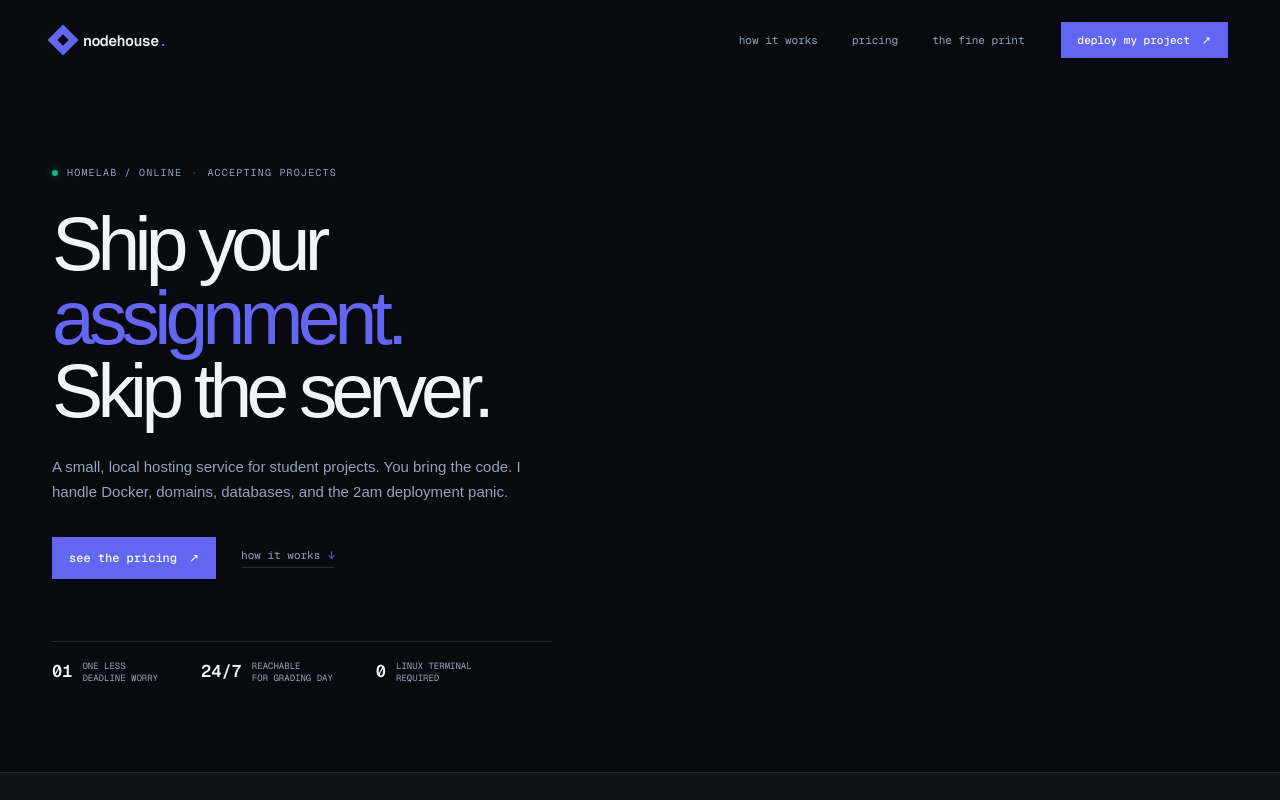
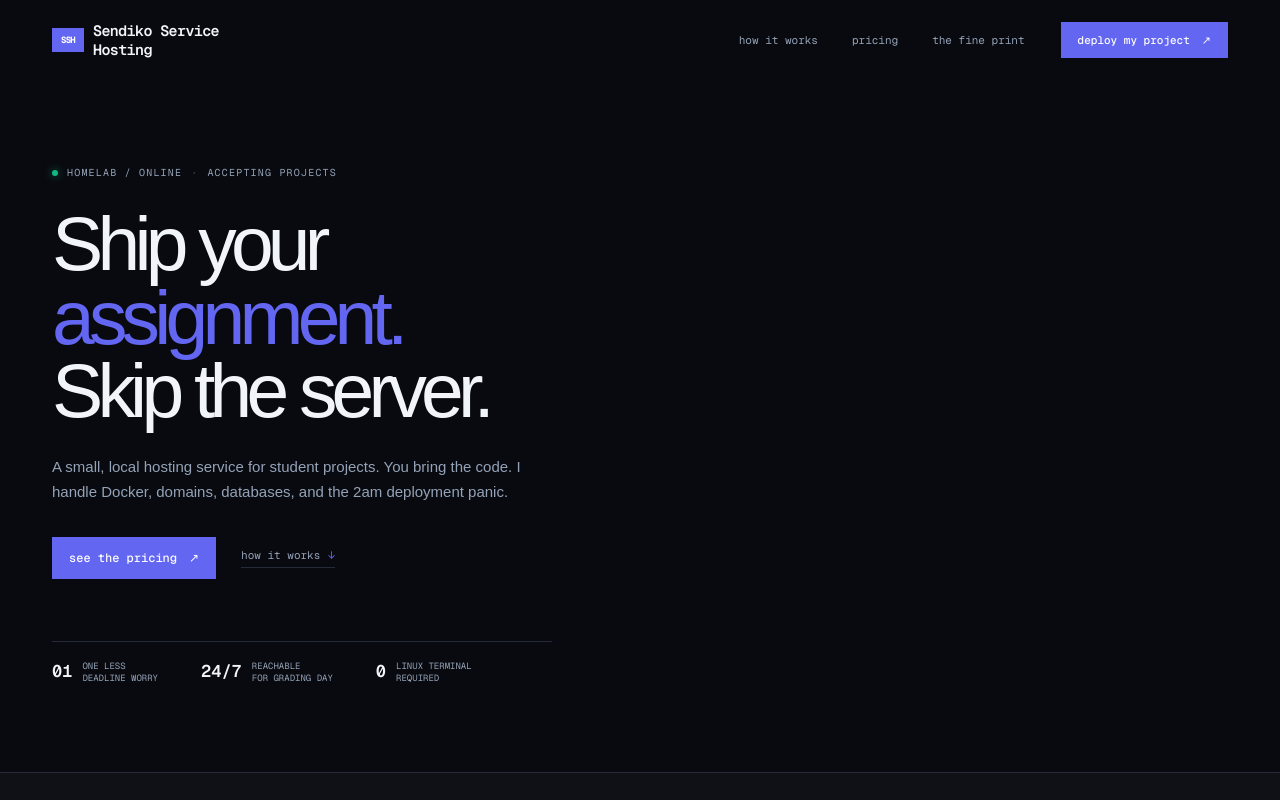
Before and after one commit to Sendiko/sendiko-service-hosting, a Next.js app: page / in a window 1280 px wide. Shown: the top 800 px of the page. Built offline with nearby package versions, Linux system fonts and the light colour scheme.

Commit message:
feat: update branding to Sendiko Service Hosting

```diff
--- a/app/globals.css
+++ b/app/globals.css
@@ -26,9 +26,8 @@ a { color: inherit; text-decoration: none; }
 .shell { max-width: 1240px; margin: 0 auto; padding-left: 32px; padding-right: 32px; }
 .nav { align-items: center; display: flex; height: 80px; justify-content: space-between; }
 .brand { align-items: center; display: inline-flex; font: 600 15px var(--font-geist-mono), monospace; gap: 9px; letter-spacing: -.04em; }
-.brand-dot { color: var(--indigo); }
-.brand-mark { align-items: center; background: var(--indigo); display: inline-flex; height: 22px; justify-content: center; transform: rotate(45deg); width: 22px; }
-.brand-mark span { background: var(--background); display: block; height: 8px; width: 8px; }
+.brand-mark { align-items: center; background: var(--indigo); color: #fff; display: inline-flex; font: 700 9px var(--font-geist-mono), monospace; height: 24px; justify-content: center; letter-spacing: -.08em; width: 32px; }
+.brand-name { max-width: 190px; }
 .nav-links { display: flex; gap: 34px; margin-left: auto; margin-right: 36px; }
 .nav-links a, .eyebrow, .status-label, .terminal-topbar, .metric-grid, .terminal-log, .terminal-footer, .price-table, .step-number, .footer-code { font-family: var(--font-geist-mono), monospace; }
 .nav-links a { color: var(--muted); font-size: 11px; transition: color .2s; }
--- a/app/layout.tsx
+++ b/app/layout.tsx
@@ -13,7 +13,7 @@ const geistMono = Geist_Mono({
 });
 
 export const metadata: Metadata = {
-  title: "nodehouse. — student project hosting",
+  title: "Sendiko Service Hosting — student project hosting",
   description: "Simple, local hosting for university assignments and final projects.",
 };
 
--- a/app/page.tsx
+++ b/app/page.tsx
@@ -84,9 +84,9 @@ export default function Home() {
   return (
     <main>
       <nav className="nav shell" aria-label="Main navigation">
-        <a className="brand" href="#top" aria-label="Nodehouse home">
-          <span className="brand-mark"><span /></span>
-          <span>nodehouse<span className="brand-dot">.</span></span>
+        <a className="brand" href="#top" aria-label="Sendiko Service Hosting home">
+          <span className="brand-mark">SSH</span>
+          <span className="brand-name">Sendiko Service Hosting</span>
         </a>
         <div className="nav-links">
           <a href="#how-it-works">how it works</a>
@@ -159,11 +159,11 @@ export default function Home() {
       <section className="cta-section shell" id="contact">
         <div className="cta-grid">
           <div><p className="eyebrow">ready when you are</p><h2>Your project deserves<br /><span>a live URL.</span></h2></div>
-          <div className="cta-action"><p>Tell me what you&apos;re building, when it&apos;s due, and where the repo lives.</p><a className="button" href="mailto:hello@nodehouse.local?subject=Project%20hosting%20request">start a conversation <ArrowUpRight /></a></div>
+          <div className="cta-action"><p>Tell me what you&apos;re building, when it&apos;s due, and where the repo lives.</p><a className="button" href="mailto:hello@sendiko.local?subject=Project%20hosting%20request">start a conversation <ArrowUpRight /></a></div>
         </div>
       </section>
 
-      <footer className="footer shell"><a className="brand" href="#top"><span className="brand-mark"><span /></span><span>nodehouse<span className="brand-dot">.</span></span></a><span>student hosting, from a small room in Jakarta.</span><span className="footer-code">SYS / 2025—∞</span></footer>
+      <footer className="footer shell"><a className="brand" href="#top" aria-label="Sendiko Service Hosting home"><span className="brand-mark">SSH</span><span className="brand-name">Sendiko Service Hosting</span></a><span>student hosting, from a small room in Jakarta.</span><span className="footer-code">SYS / 2025—∞</span></footer>
     </main>
   );
 }
```
